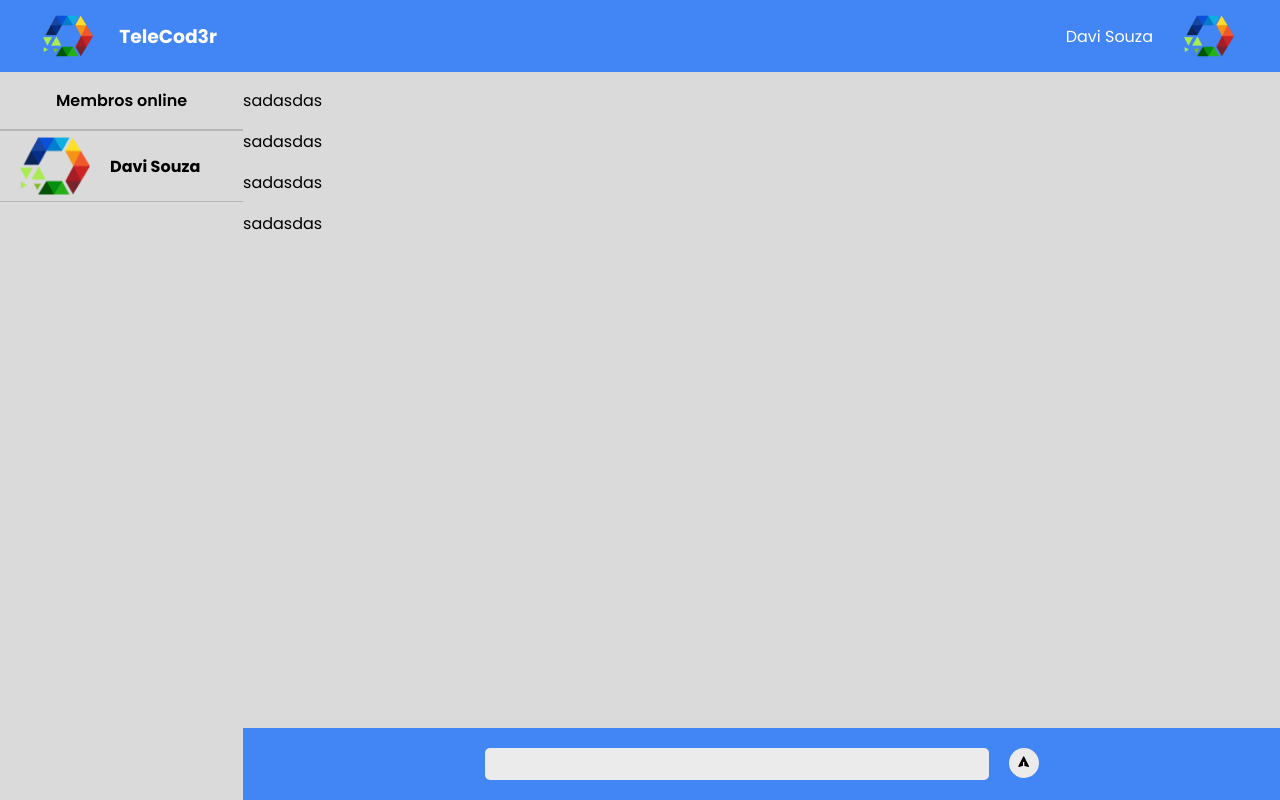
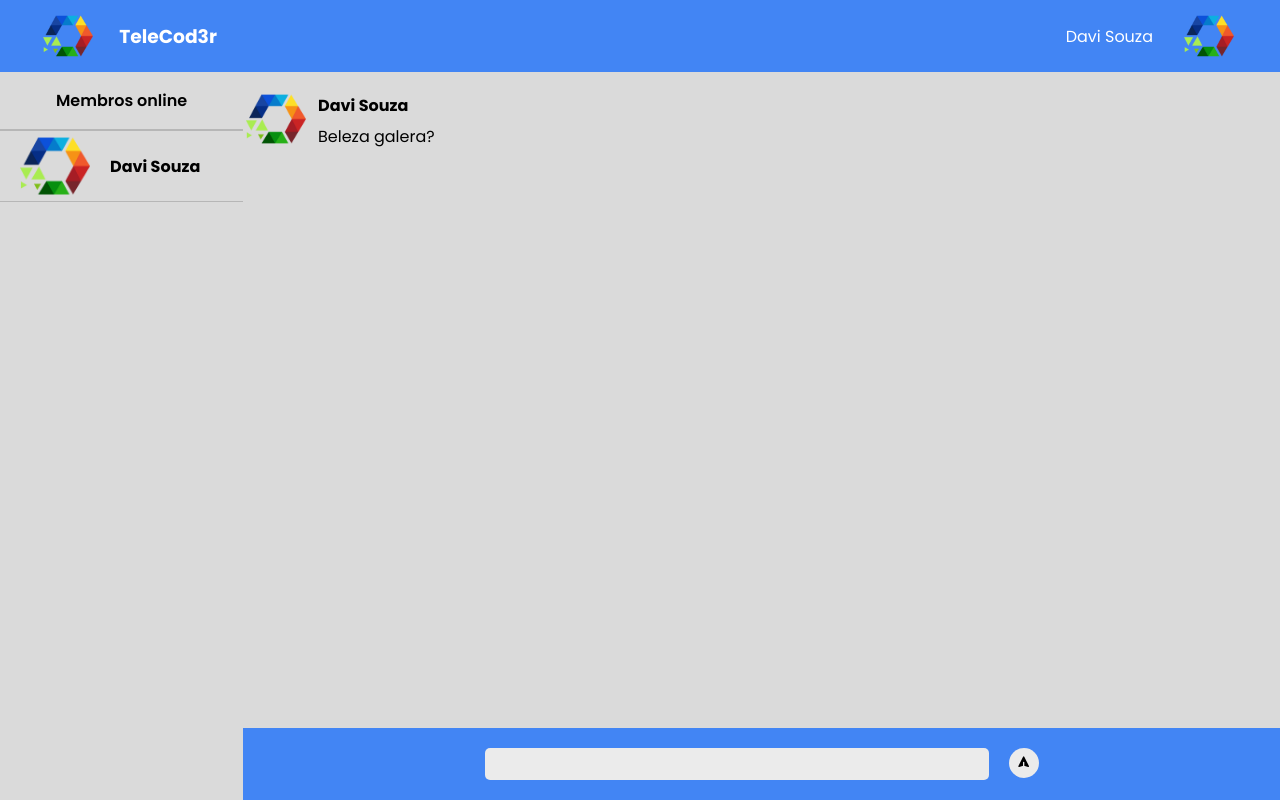
Before and after one commit to davi-souza2001/TeleCod3r, a React (Vite) app: page / in a window 1280 px wide. Built offline with nearby package versions, Linux system fonts and the light colour scheme.

Commit message:
box chat finish

```diff
--- /dev/null
+++ b/src/components/BoxChat/boxchat.css
@@ -0,0 +1,33 @@
+.contentGeralBoxChat{
+    width: 400px;
+    min-height: 80px;
+    display: flex;
+    align-items: center;
+}
+
+.contentImageBoxChat{
+    height: 80px;
+    width: 80px;
+    display: flex;
+    align-items: center;
+    justify-content: center;
+}
+
+.contentImageBoxChat img{
+    width: 60px;
+    height: 60px;
+}
+
+.contentMensageBoxChat{
+    min-height: 80px;
+    width: 100%;
+    margin-left: 10px;
+    display: flex;
+    align-items: flex-start;
+    justify-content: flex-start;
+    flex-direction: column;
+}
+
+.contentMensageBoxChat h4{
+    margin-bottom: -10px;
+}
--- /dev/null
+++ b/src/components/BoxChat/index.tsx
@@ -0,0 +1,17 @@
+import Cod3rLogo from '../../../public/img/Cod3rLogo.png'
+
+import './boxchat.css'
+
+export function BoxChat() {
+    return (
+        <div className="contentGeralBoxChat">
+            <div className="contentImageBoxChat">
+                <img src={Cod3rLogo} alt="Foto do usuário" />
+            </div>
+            <div className="contentMensageBoxChat">
+                <h4>Davi Souza</h4>
+                <p>Beleza galera?</p>
+            </div>
+        </div>
+    )
+}
--- a/src/pages/Home/index.tsx
+++ b/src/pages/Home/index.tsx
@@ -1,5 +1,6 @@
 import { HiPaperAirplane } from "react-icons/hi";
 
+import { BoxChat } from "../../components/BoxChat";
 import { Header } from '../../components/Header'
 import { BoxUser } from '../../components/BoxUser'
 import './home.css'
@@ -19,10 +20,7 @@ export function Home() {
         </div>
         <div className="contentBoxMensagesHome">
           <div className="contentBoxChatHome">
-            <p>sadasdas</p>
-            <p>sadasdas</p>
-            <p>sadasdas</p>
-            <p>sadasdas</p>
+            <BoxChat/>
           </div>
           <div className="contentInputMensageHome">
             <form>
```
